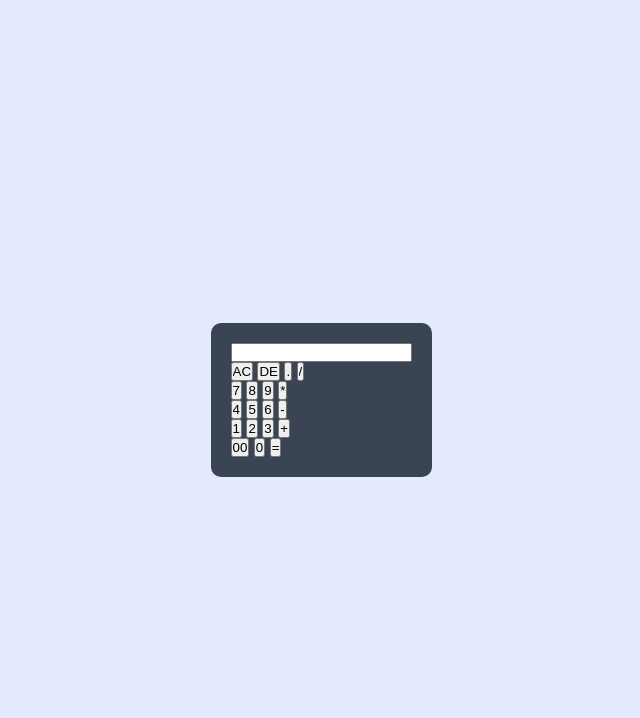
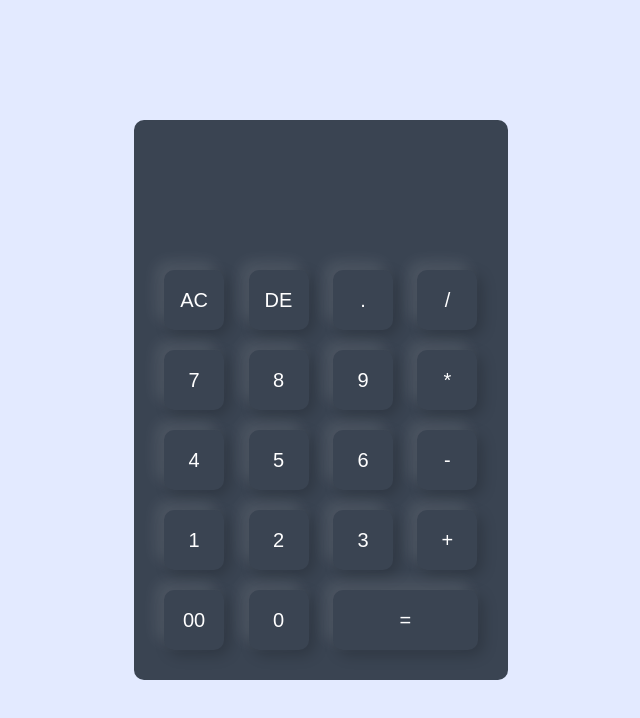
Before and after one commit to TheAnswer07/MD-Calculator, a plain HTML site: page index.html in a window 1280 px wide. Shown: the whole page, without its empty margins (319-959 px from the left). Drawn offline with Linux system fonts and the light colour scheme.

Commit message:
buttons styling created

```diff
--- a/index.html
+++ b/index.html
@@ -13,7 +13,7 @@
         <div class="container">
             <div class="calculator">
                 <form>
-                    <div>
+                    <div class="display">
                         <input type="text" name="display">
                     </div>
                     <div>
@@ -43,7 +43,7 @@
                     <div>
                         <input type="button" value="00">
                         <input type="button" value="0">
-                        <input type="button" value="=">
+                        <input type="button" value="=" class="equal">
                     </div>
                 </form>
             </div>
--- a/styles.css
+++ b/styles.css
@@ -19,3 +19,34 @@
     padding: 20px;
     border-radius: 10px;
 }
+
+.calculator form input {
+border: 0;
+outline: 0;
+width: 60px;
+height: 60px;
+border-radius: 10px;
+box-shadow: -8px -8px 15px rgba(255, 255, 255, 0.1), 5px 5px 15px rgba(0,0,0, 0.2);
+background: transparent;
+font-size: 20px;
+color: white;
+cursor: pointer;
+margin: 10px;
+}
+
+form .display {
+    display: flex;
+    justify-content: flex-end;
+    margin: 20px 0;
+}
+
+form .display input {
+    text-align: right;
+    flex: 1;
+    font-size: 45px;
+    box-shadow: none;
+}
+
+form input.equal {
+    width: 145px;
+}
```
